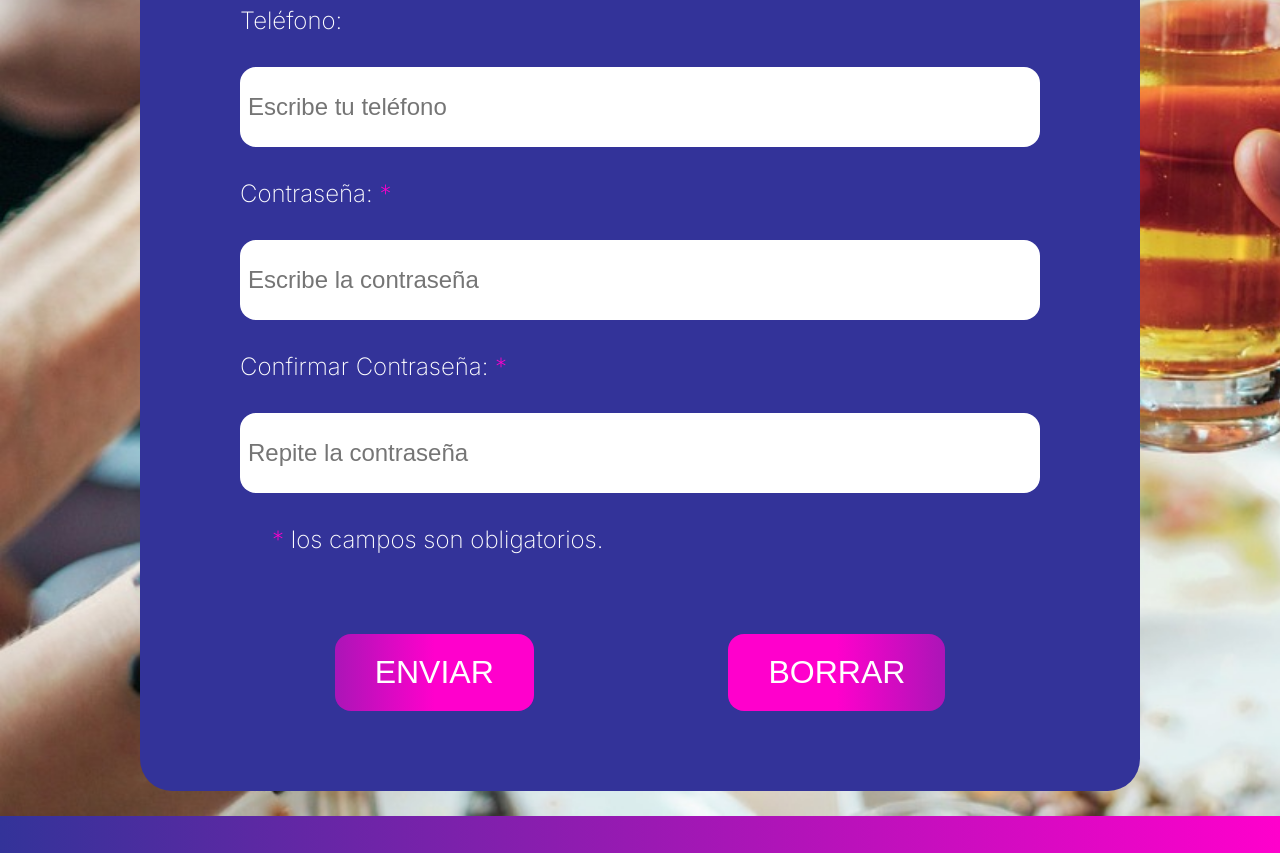
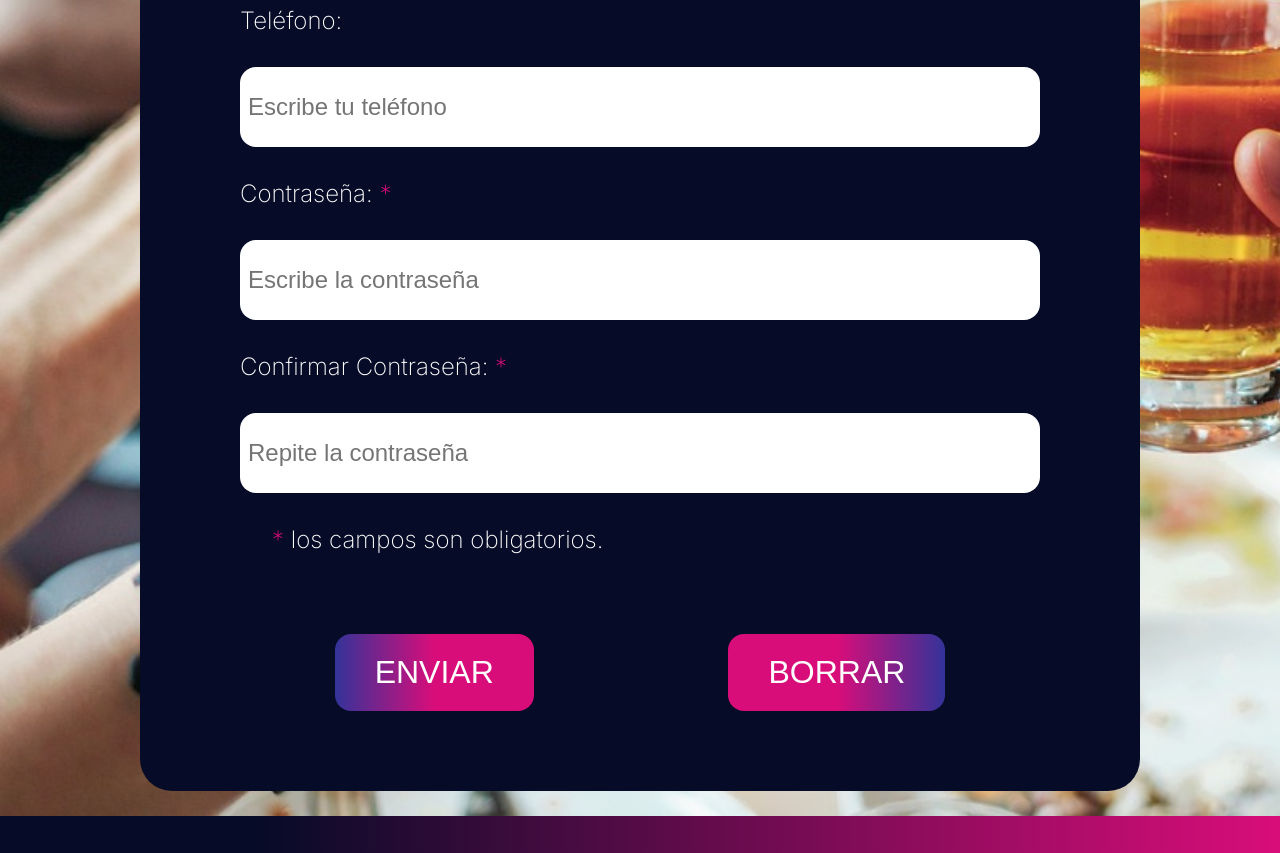
Before and after one commit to tomignfirebreather/digitalersProject, a plain HTML site: page frontend/pages/crearCuenta.html in a window 1280 px wide. Shown: the part 621-1474 px from the top of the page. Drawn offline with nearby package versions, Linux system fonts and the light colour scheme.

Commit message:
Cambio de paleta de colores

```diff
--- a/styles/index.css
+++ b/frontend/styles/crearCuenta.css
@@ -9,7 +9,7 @@
 body {
     font-family: 'Inter', sans-serif;
     font-weight: 200;
-    background-image: linear-gradient(to right, #333399 0%, #FF00CC 100%);
+    background-image: linear-gradient(to right, rgb(6, 11, 39) 20%, rgb(217, 13, 122)100%);
     color: white;
     width: 100%;
     height: auto;
@@ -39,11 +39,11 @@ header a {
 }
 
 header a:hover {
-    color: #333399;
+    color: rgb(6, 11, 39);
 }
 
 header .barte:hover {
-    color: #FF00CC;
+    color: rgb(217, 13, 122);
 }
 
 main {
@@ -58,11 +58,11 @@ form {
     display: flex;
     flex-direction: column;
     align-items: center;
-    background-color: #333399;
+    background-color: rgb(6, 11, 39);
     border-radius: 32px;
     width: auto;
     height: auto;
-    margin: 8% 0 8% 0;
+    margin: 2% 0 2% 0;
 }
 
 form label, form input, form h3, form p {
@@ -86,7 +86,7 @@ form a {
 }
 
 form a:hover {
-    color: #FF00CC;
+    color: rgb(217, 13, 122);
 }
 
 form .material-symbols-outlined {
@@ -109,8 +109,8 @@ form input {
     border: none;
 }
 
-#boton {
-    background-image: linear-gradient(to right, #AB15B7 0%, #FF00CC 50%);
+#botonEnviar {
+    background-image: linear-gradient(to right, #333399 0%, rgb(217, 13, 122) 50%);
     color: white;
     border: none;
     border-radius: 16px;
@@ -122,8 +122,33 @@ form input {
     font-weight: normal;
 }
 
-#boton:hover {
-    background-image: linear-gradient(to right, #FF00CC 50%, #AB15B7 100%);
+#botonEnviar:hover {
+    background-image: linear-gradient(to right, rgb(217, 13, 122) 50%, #333399 100%);
+}
+
+#botonBorrar {
+    background-image: linear-gradient(to right, rgb(217, 13, 122)50%, #333399 100%);
+    color: white;
+    border: none;
+    border-radius: 16px;
+    width: auto;
+    height: auto;
+    padding: 2% 4% 2% 4%;
+    text-align: center;
+    font-size: 32px;
+    font-weight: normal;
+}
+
+#botonBorrar:hover {
+    background-image: linear-gradient(to right, #333399 0%, rgb(217, 13, 122)50%);
+}
+
+#botonesFormulario {
+    display: flex;
+    justify-content: space-evenly;
+    width: 100%;
+    height: auto;
+    margin: 4% 0 4% 0;
 }
 
 #aclaracion {
@@ -132,7 +157,7 @@ form input {
 }
 
 .obligatorios {
-    color: #FF00CC;
+    color: rgb(217, 13, 122);
 }
 
 footer {
--- a/styles/iniciarSesion.css
+++ b/frontend/styles/index.css
@@ -9,7 +9,7 @@
 body {
     font-family: 'Inter', sans-serif;
     font-weight: 200;
-    background-image: linear-gradient(to right, #333399 0%, #FF00CC 100%);
+    background-image: linear-gradient(to right, rgb(6, 11, 39) 20%, rgb(217, 13, 122)100%);
     color: white;
     width: 100%;
     height: auto;
@@ -39,11 +39,11 @@ header a {
 }
 
 header a:hover {
-    color: #333399;
+    color: rgb(6, 11, 39);
 }
 
 header .barte:hover {
-    color: #FF00CC;
+    color: rgb(217, 13, 122);
 }
 
 main {
@@ -58,7 +58,7 @@ form {
     display: flex;
     flex-direction: column;
     align-items: center;
-    background-color: #333399;
+    background-color: rgb(6, 11, 39);
     border-radius: 32px;
     width: auto;
     height: auto;
@@ -86,7 +86,7 @@ form a {
 }
 
 form a:hover {
-    color: #FF00CC;
+    color: rgb(217, 13, 122);
 }
 
 form .material-symbols-outlined {
@@ -110,7 +110,7 @@ form input {
 }
 
 #boton {
-    background-image: linear-gradient(to right, #AB15B7 0%, #FF00CC 50%);
+    background-image: linear-gradient(to right, #333399 0%, rgb(217, 13, 122) 50%);
     color: white;
     border: none;
     border-radius: 16px;
@@ -123,7 +123,7 @@ form input {
 }
 
 #boton:hover {
-    background-image: linear-gradient(to right, #FF00CC 50%, #AB15B7 100%);
+    background-image: linear-gradient(to right, rgb(217, 13, 122) 50%, #333399 100%);
 }
 
 #aclaracion {
@@ -132,7 +132,7 @@ form input {
 }
 
 .obligatorios {
-    color: #FF00CC;
+    color: rgb(217, 13, 122);
 }
 
 footer {
--- a/styles/crearCuenta.css
+++ b/frontend/styles/iniciarSesion.css
@@ -9,7 +9,7 @@
 body {
     font-family: 'Inter', sans-serif;
     font-weight: 200;
-    background-image: linear-gradient(to right, #333399 0%, #FF00CC 100%);
+    background-image: linear-gradient(to right, rgb(6, 11, 39) 20%, rgb(217, 13, 122)100%);
     color: white;
     width: 100%;
     height: auto;
@@ -39,11 +39,11 @@ header a {
 }
 
 header a:hover {
-    color: #333399;
+    color: rgb(6, 11, 39);
 }
 
 header .barte:hover {
-    color: #FF00CC;
+    color: rgb(217, 13, 122);
 }
 
 main {
@@ -58,11 +58,11 @@ form {
     display: flex;
     flex-direction: column;
     align-items: center;
-    background-color: #333399;
+    background-color: rgb(6, 11, 39);
     border-radius: 32px;
     width: auto;
     height: auto;
-    margin: 2% 0 2% 0;
+    margin: 8% 0 8% 0;
 }
 
 form label, form input, form h3, form p {
@@ -86,7 +86,8 @@ form a {
 }
 
 form a:hover {
-    color: #FF00CC;
+    color: rgb(217, 13, 122);
+    /* color: #FF00CC; */
 }
 
 form .material-symbols-outlined {
@@ -109,8 +110,8 @@ form input {
     border: none;
 }
 
-#botonEnviar {
-    background-image: linear-gradient(to right, #AB15B7 0%, #FF00CC 50%);
+#boton {
+    background-image: linear-gradient(to right, #333399 0%, rgb(217, 13, 122) 50%);
     color: white;
     border: none;
     border-radius: 16px;
@@ -122,33 +123,8 @@ form input {
     font-weight: normal;
 }
 
-#botonEnviar:hover {
-    background-image: linear-gradient(to right, #FF00CC 50%, #AB15B7 100%);
-}
-
-#botonBorrar {
-    background-image: linear-gradient(to right, #FF00CC 50%, #AB15B7 100%);
-    color: white;
-    border: none;
-    border-radius: 16px;
-    width: auto;
-    height: auto;
-    padding: 2% 4% 2% 4%;
-    text-align: center;
-    font-size: 32px;
-    font-weight: normal;
-}
-
-#botonBorrar:hover {
-    background-image: linear-gradient(to right, #AB15B7 0%, #FF00CC 50%);
-}
-
-#botonesFormulario {
-    display: flex;
-    justify-content: space-evenly;
-    width: 100%;
-    height: auto;
-    margin: 4% 0 4% 0;
+#boton:hover {
+    background-image: linear-gradient(to right, rgb(217, 13, 122) 50%, #333399 100%);
 }
 
 #aclaracion {
@@ -157,7 +133,7 @@ form input {
 }
 
 .obligatorios {
-    color: #FF00CC;
+    color: rgb(217, 13, 122);
 }
 
 footer {
--- a/styles/paginaInicio.css
+++ b/frontend/styles/paginaInicio.css
@@ -9,7 +9,7 @@
 body {
     font-family: 'Inter', sans-serif;
     font-weight: 200;
-    background-image: linear-gradient(to right, #333399 0%, #FF00CC 100%);
+    background-image: linear-gradient(to right, rgb(6, 11, 39) 40%, rgb(217, 13, 122)100%);
     color: white;
     width: 100%;
     height: auto;
@@ -39,15 +39,15 @@ header a {
 }
 
 header a:hover {
-    color: #333399;
+    color: rgb(6, 11, 39);
 }
 
 header .barte:hover {
-    color: #FF00CC;
+    color: rgb(217, 13, 122);
 }
 
 main {
-    background-color: black;
+    background-color: rgb(6, 11, 39);
     display: flex;
     flex-direction: column;
     align-items: center;
@@ -71,7 +71,7 @@ main {
     margin: 40px;
     font-size: 80px;
     font-weight: 600;
-    background: linear-gradient(to top, #333399 0%, #FF00CC 100%);
+    background-image: linear-gradient(to top, rgb(6, 11, 39) 20%, rgb(217, 13, 122) 100%);
     -webkit-background-clip: text;
     -moz-background-clip: text;
     background-clip: text;
@@ -88,6 +88,9 @@ main {
 
 #seccionInformativa div {
     background-color: #333399;
+    /* background-color: #AB15B7;
+    background-color: rgb(136, 8, 156); */
+    box-shadow: 4px 4px 20px rgb(58, 58, 58);
     width: 20%;
     height: auto;
     border-radius: 16px;
--- a/styles/paginaPrincipal.css
+++ b/frontend/styles/paginaPrincipal.css
@@ -9,7 +9,7 @@
 body {
     font-family: 'Inter', sans-serif;
     font-weight: 200;
-    background-image: linear-gradient(to right, #333399 0%, #FF00CC 100%);
+    background-image: linear-gradient(to right, rgb(6, 11, 39) 40%, rgb(217, 13, 122)100%);
     color: white;
     width: 100%;
     height: auto;
@@ -39,15 +39,15 @@ header a {
 }
 
 header a:hover {
-    color: #333399;
+    color: rgb(6, 11, 39);
 }
 
 header .barte:hover {
-    color: #FF00CC;
+    color: rgb(217, 13, 122);
 }
 
 main {
-    background-color: black;
+    background-color: rgb(6, 11, 39);
     display: flex;
     width: auto;
     height: auto;
@@ -58,7 +58,7 @@ main {
 }
 
 #menuOpciones {
-    background-color: #333399;
+    background-image: linear-gradient(to left, rgb(6, 11, 39) 20%, #333399 100%);
     color: white;
     width: 10%;
     height: 800px;
@@ -78,7 +78,7 @@ main {
 }
 
 #seccionProductos {
-    background-image: linear-gradient(to right, #333399 0%, #FF00CC 100%);
+    background-image: linear-gradient(to right, rgb(6, 11, 39) 60%, rgb(217, 13, 122) 100%);
     width: 80%;
     height: 800px;
     border-radius: 16px;
@@ -91,6 +91,7 @@ main {
 
 .columnaProductos {
     display: flex;
+    flex-direction: column;
     width: 100%;
     height: 100%;
 }
```
Also changed, not shown: frontend/pages/paginaPrincipal.html (renamed from pages/paginaPrincipal.html, +0 -20 lines), frontend/assets/images/Fondo-Barté.jpg (renamed from assets/images/Fondo-Barté.jpg), frontend/figma.txt (renamed from figma.txt), frontend/index.html (renamed from index.html), frontend/pages/crearCuenta.html (renamed from pages/crearCuenta.html), frontend/pages/iniciarSesion.html (renamed from pages/iniciarSesion.html), frontend/pages/paginaInicio.html (renamed from pages/paginaInicio.html).
